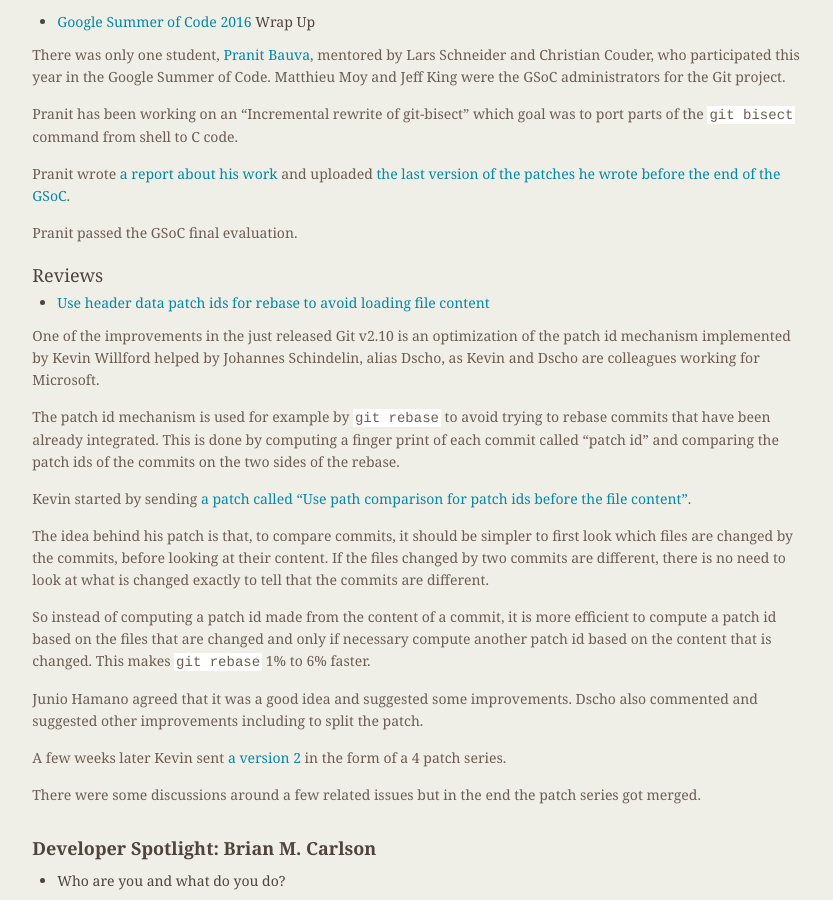
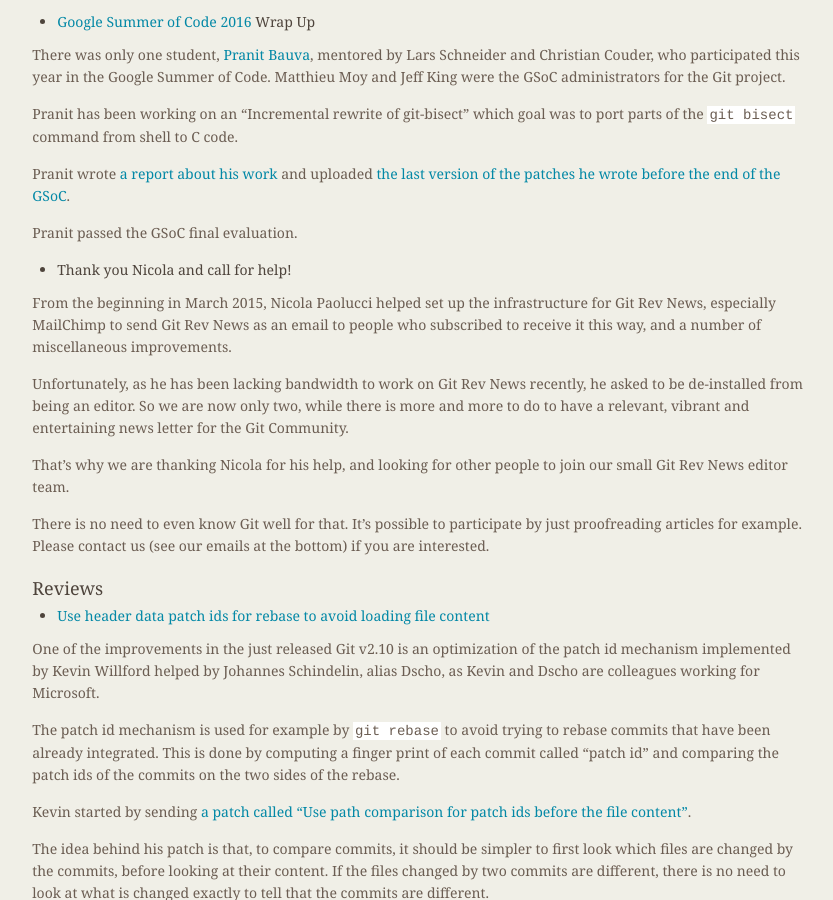
Before and after one commit to git/git.github.io, a Jekyll site: the page built from rev_news/drafts/edition-19.md, in a window 1280 px wide and 900 px high, scrolled down 3736 px. Shown: the whole window, without its empty margins (339-1172 px from the left). Built offline with Jekyll 4.4.1, drawn with Linux system fonts in a browser that asks for light colours.

Commit message:
rn-19: thank you Nicola and call for help

```diff
--- a/rev_news/drafts/edition-19.md
+++ b/rev_news/drafts/edition-19.md
@@ -259,6 +259,26 @@
 
 Pranit passed the GSoC final evaluation.
 
+* Thank you Nicola and call for help!
+
+From the beginning in March 2015, Nicola Paolucci helped set up the
+infrastructure for Git Rev News, especially MailChimp to send Git Rev
+News as an email to people who subscribed to receive it this way, and
+a number of miscellaneous improvements.
+
+Unfortunately, as he has been lacking bandwidth to work on Git Rev
+News recently, he asked to be de-installed from being an editor. So we
+are now only two, while there is more and more to do to have a
+relevant, vibrant and entertaining news letter for the Git Community.
+
+That's why we are thanking Nicola for his help, and looking for other
+people to join our small Git Rev News editor team.
+
+There is no need to even know Git well for that. It's possible to
+participate by just proofreading articles for example. Please contact
+us (see our emails at the bottom) if you are interested.
+
+
 ### Reviews
 
 * [Use header data patch ids for rebase to avoid loading file content](http://public-inbox.org/git/20160729161920.3792-1-kcwillford@gmail.com/)
```
